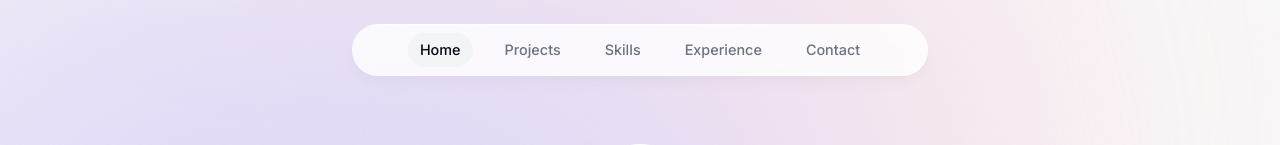
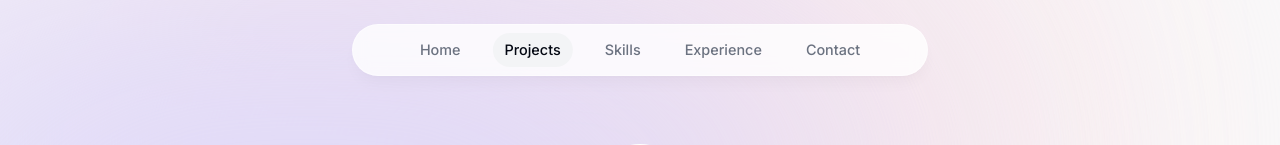
Before and after one commit to kaylavu/kv-portfolio, a Next.js app: page / in a window 1280 px wide. Shown: the top 145 px of the page. Built offline with nearby package versions, Linux system fonts and the light colour scheme.

Commit message:
add feature to scroll into view with nav header

```diff
--- a/app/layout.tsx
+++ b/app/layout.tsx
@@ -1,6 +1,7 @@
 import Header from '@/components/header';
 import './globals.css';
 import { Inter } from 'next/font/google';
+import ActiveSectionContextProvider from '@/context/active-section-context';
 
 const inter = Inter({ subsets: ['latin'] });
 
@@ -22,8 +23,10 @@
       >
         <div className="bg-[#fbe2e3] absolute top-[-6rem] -z-10 right-[11rem] h-[31.25rem] w-[31.25rem] rounded-full blur-[10rem] sm:w-[68.75rem] dark:bg-[#946263]"></div>
         <div className="bg-[#dbd7fb] absolute top-[-1rem] -z-10 left-[-35rem] h-[31.25rem] w-[50rem] rounded-full blur-[10rem] sm:w-[68.75rem] md:left-[-33rem] lg:left-[-28rem] xl:left-[-15rem] 2xl:left-[-5rem] dark:bg-[#676394]"></div>
-        <Header />
-        {children}
+        <ActiveSectionContextProvider>
+          <Header />
+          {children}
+        </ActiveSectionContextProvider>
       </body>
     </html>
   );
--- a/components/header.tsx
+++ b/components/header.tsx
@@ -1,14 +1,18 @@
 'use client';
 
-import React, { useRef, useState } from 'react';
+import React from 'react';
 import { motion } from 'framer-motion';
 import { links } from '@/lib/data';
 import Link from 'next/link';
 import clsx from 'clsx';
+import {
+  ActiveSectionContext,
+  useActiveSectionContext,
+} from '@/context/active-section-context';
 
 export default function Header() {
-  const [activeSection, setActiveSection] = useState('Home');
-
+  const { activeSection, setActiveSection, setTimeOfLastClick } =
+    useActiveSectionContext();
   return (
     <header className="z-[999] relative">
       <motion.div
@@ -33,7 +37,10 @@
                   }
                 )}
                 href={link.hash}
-                onClick={() => setActiveSection(link.name)}
+                onClick={() => {
+                  setActiveSection(link.name);
+                  setTimeOfLastClick(Date.now());
+                }}
               >
                 {link.name}
                 {link.name === activeSection && (
--- a/components/intro.tsx
+++ b/components/intro.tsx
@@ -1,16 +1,27 @@
 'use client';
 
 import Image from 'next/image';
-import React from 'react';
+import React, { useEffect } from 'react';
 import { motion } from 'framer-motion';
 import Link from 'next/link';
 import { BsArrowRight, BsLinkedin } from 'react-icons/bs';
 import { HiDownload } from 'react-icons/hi';
 import { FaGithubSquare } from 'react-icons/fa';
+import { useInView } from 'react-intersection-observer';
+import { useActiveSectionContext } from '@/context/active-section-context';
 
 export default function Intro() {
+  const { ref, inView } = useInView({ threshold: 0.5 });
+  const { setActiveSection, timeOfLastClick } = useActiveSectionContext();
+
+  useEffect(() => {
+    if (inView && Date.now() - timeOfLastClick > 1000) {
+      setActiveSection('Home');
+    }
+  }, [inView, setActiveSection, timeOfLastClick]);
   return (
     <section
+      ref={ref}
       id="home"
       className="mb-28 max-w-[50rem] text-center scroll-mt-[100rem]"
     >
--- a/components/project.tsx
+++ b/components/project.tsx
@@ -53,10 +53,7 @@
             src={imageUrl}
             alt="Project I worked on"
             quality={95}
-            className="absolute hidden sm:block top-8 -right-40 w-[28.25rem] rounded-t-lg shadow-2xl
-        transition
-        group-hover:scale-[1.04]
-        group-hover:-translate-x-3
+            className="absolute hidden sm:block top-8 -right-40 w-[28.25rem] rounded-t-lg shadow-2xl transition group-hover:scale-[1.04] group-hover:-translate-x-3
                         group-hover:translate-y-3
                         group-hover:-rotate-2
 
--- a/components/projects.tsx
+++ b/components/projects.tsx
@@ -1,13 +1,24 @@
 'use client';
 
-import React from 'react';
+import React, { useEffect } from 'react';
 import SectionHeading from './section-heading';
 import { projectsData } from '@/lib/data';
 import Project from '@/components/project';
+import { useInView } from 'react-intersection-observer';
+import { useActiveSectionContext } from '@/context/active-section-context';
 
 export default function Projects() {
+  const { ref, inView } = useInView({ threshold: 0.8 });
+  const { setActiveSection, timeOfLastClick } = useActiveSectionContext();
+
+  useEffect(() => {
+    if (inView && Date.now() - timeOfLastClick > 1000) {
+      setActiveSection('Projects');
+    }
+  }, [inView, setActiveSection, timeOfLastClick]);
+
   return (
-    <section id="projects" className="scroll-mt-28 mb-28">
+    <section ref={ref} id="projects" className="scroll-mt-28 mb-28">
       <SectionHeading>My projects</SectionHeading>
       <div>
         {projectsData.map((project, index) => (
--- /dev/null
+++ b/context/active-section-context.tsx
@@ -0,0 +1,49 @@
+'use client';
+
+import React, { createContext, useContext, useState } from 'react';
+import { links } from '@/lib/data';
+
+type SectionName = (typeof links)[number]['name'];
+
+type ActiveSectionContextProviderProps = {
+  children: React.ReactNode;
+};
+
+type ActiveSectionContextType = {
+  activeSection: SectionName;
+  setActiveSection: React.Dispatch<React.SetStateAction<SectionName>>;
+  timeOfLastClick: number;
+  setTimeOfLastClick: React.Dispatch<React.SetStateAction<number>>;
+};
+
+export const ActiveSectionContext =
+  createContext<ActiveSectionContextType | null>(null);
+
+export default function ActiveSectionContextProvider({
+  children,
+}: ActiveSectionContextProviderProps) {
+  const [activeSection, setActiveSection] = useState<SectionName>('Home');
+  const [timeOfLastClick, setTimeOfLastClick] = useState(0); //disable scroll temp so that clicking navigation takes precedent.
+  return (
+    <ActiveSectionContext.Provider
+      value={{
+        activeSection,
+        setActiveSection,
+        timeOfLastClick,
+        setTimeOfLastClick,
+      }}
+    >
+      {children}
+    </ActiveSectionContext.Provider>
+  );
+}
+
+export function useActiveSectionContext() {
+  const context = useContext(ActiveSectionContext);
+  if (context === null) {
+    throw new Error(
+      'useActiveSectionContext must be used within an ActiveSectionContextProvider'
+    );
+  }
+  return context;
+}
```
Lines whose indentation alone changed are shown as unchanged.
